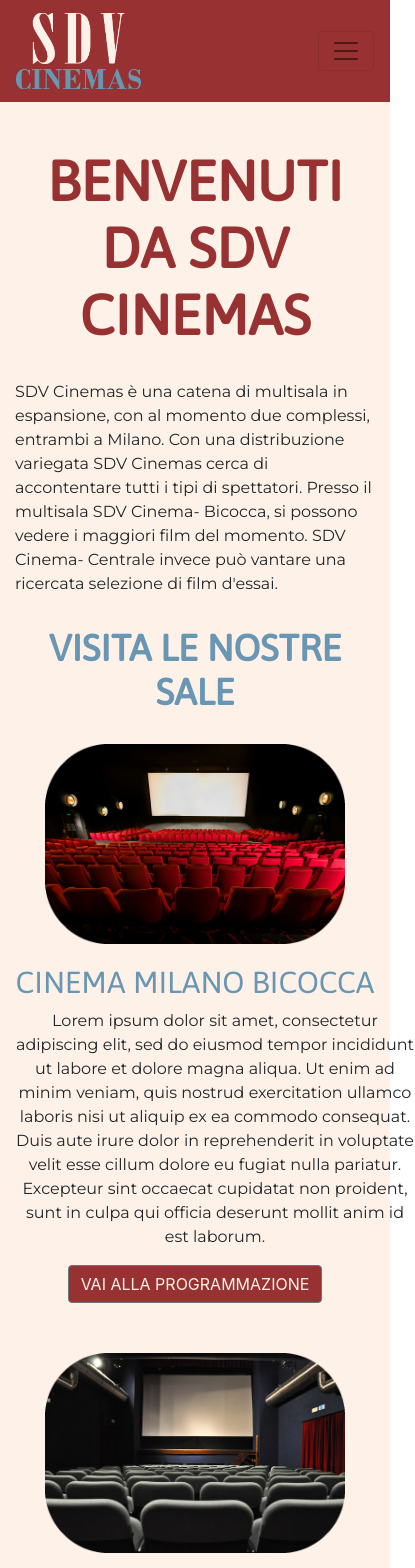
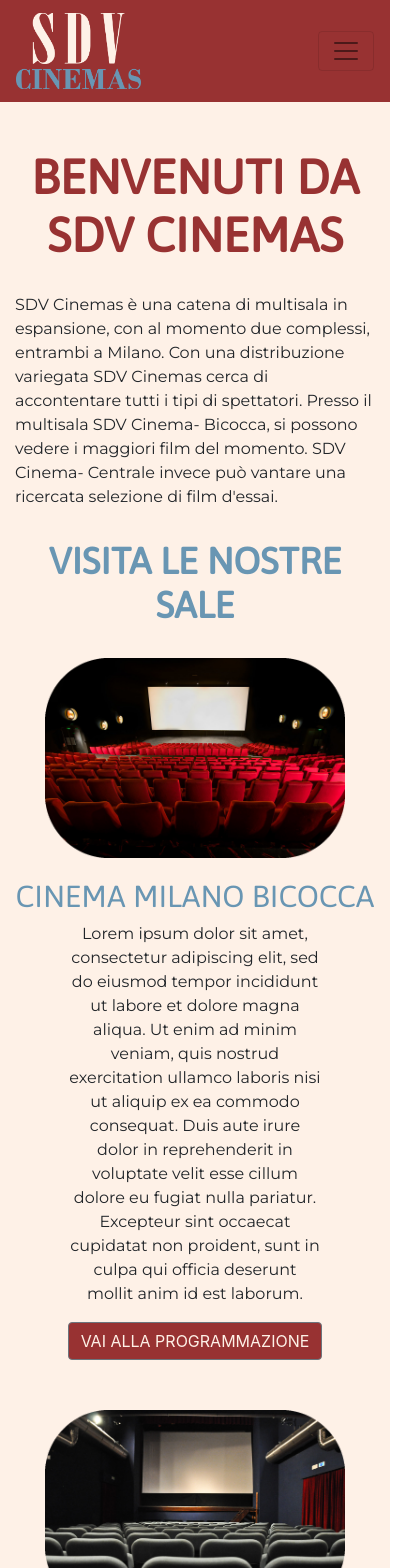
Before and after one commit to iltommi1995/sito-cinema, a React (Create React App) app: page / in a window 390 px wide. Shown: the top 1568 px of the page, 415 px wide, since content can reach past the window. Built offline with nearby package versions, Linux system fonts and the light colour scheme.

Commit message:
css riaggiornato

```diff
--- a/src/components/blog/articoloBlog.js
+++ b/src/components/blog/articoloBlog.js
@@ -1,5 +1,6 @@
 import React from "react";
 import {Link} from "react-router-dom";
+import {Button} from "reactstrap";
 import "../../css/components/blog/blog.css";
 
 function ArticoloBlog (props) {
@@ -9,7 +10,7 @@
             <h2>{props.articoli.titolo}</h2>
             <p>{props.articoli.anteprima}</p>
             <Link to={"/articoli/" + props.articoli.id}>
-                <button className="btn btn-sdv">Leggi di più</button>
+                <Button className="btn-sdv">Leggi di più</Button>
             </Link>
         </div>
     )
--- a/src/components/cercaFilm/cercaFilm.js
+++ b/src/components/cercaFilm/cercaFilm.js
@@ -31,9 +31,9 @@
         const {parolaRicerca, titoloFilm} = this.state;
         return (
             <div>
+                <h1>Film in programmazione degli SDV Cinemas</h1>
                 <form>
                     <div className="row">
-                        <h1>Film in programmazione degli SDV Cinemas</h1>
                         <div className="col-lg-4 col-md-5 col-sm-6 col-7">
                             <input type="text"
                                    onChange={this.cercaTitoli}
--- a/src/components/schedaFilm/schedaFilm.js
+++ b/src/components/schedaFilm/schedaFilm.js
@@ -30,7 +30,7 @@
                 <ModalBody className="bg-modal">
                     <div style={{height: '250px'}}>
                         <img src={immagine} alt="immagine locandina" className="img-scheda-film"></img>
-                        <div style={{float: 'right', width: '250px'}}>
+                        <div style={{float: 'right', width: '250px'}} className="testo-modal">
                             <br/>
                             <p><b>Regia:</b> {regista}</p>
                             <p><b>Genere:</b> {genere}</p>
--- a/src/css/components/home/home.css
+++ b/src/css/components/home/home.css
@@ -23,7 +23,7 @@
     }
 
     .testo-cinema-home {
-        width: 400px;
+        width:70%;
         margin-left: auto;
         margin-right:auto;
     }
--- a/src/css/components/schedaFilm/schedaFilm.css
+++ b/src/css/components/schedaFilm/schedaFilm.css
@@ -13,3 +13,12 @@
     background-color: #fef1e7;
     color: black;
 }
+
+
+/* MEDIA QUERIES */
+
+@media only screen and (max-width: 520px) {
+    .testo-modal {
+        float:none;
+    }
+}
--- a/src/css/general.css
+++ b/src/css/general.css
@@ -38,6 +38,13 @@
     font-size: 1em;
 }
 
+@media only screen and (max-width: 768px) {
+    h1 {
+        font-size: 3em;
+    }
+}
+
+
 
 /* BOTTONE */
 
@@ -48,6 +55,12 @@
 
 .btn-sdv:hover {
     background-color: #ba0606;
+    color: #fef1e7;
+}
+
+.btn-sdv:focus {
+    background-color: #983232;
+    color: #fef1e7;
 }
 
 
```
